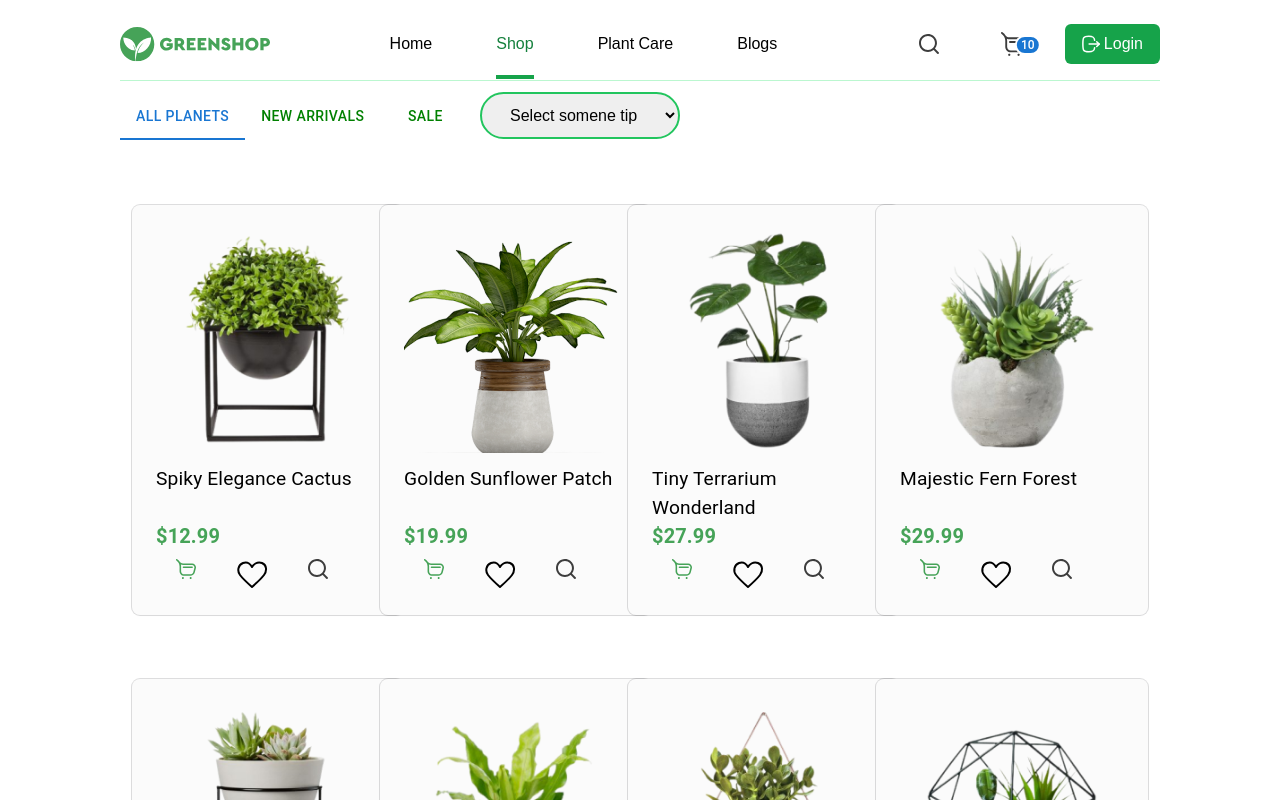
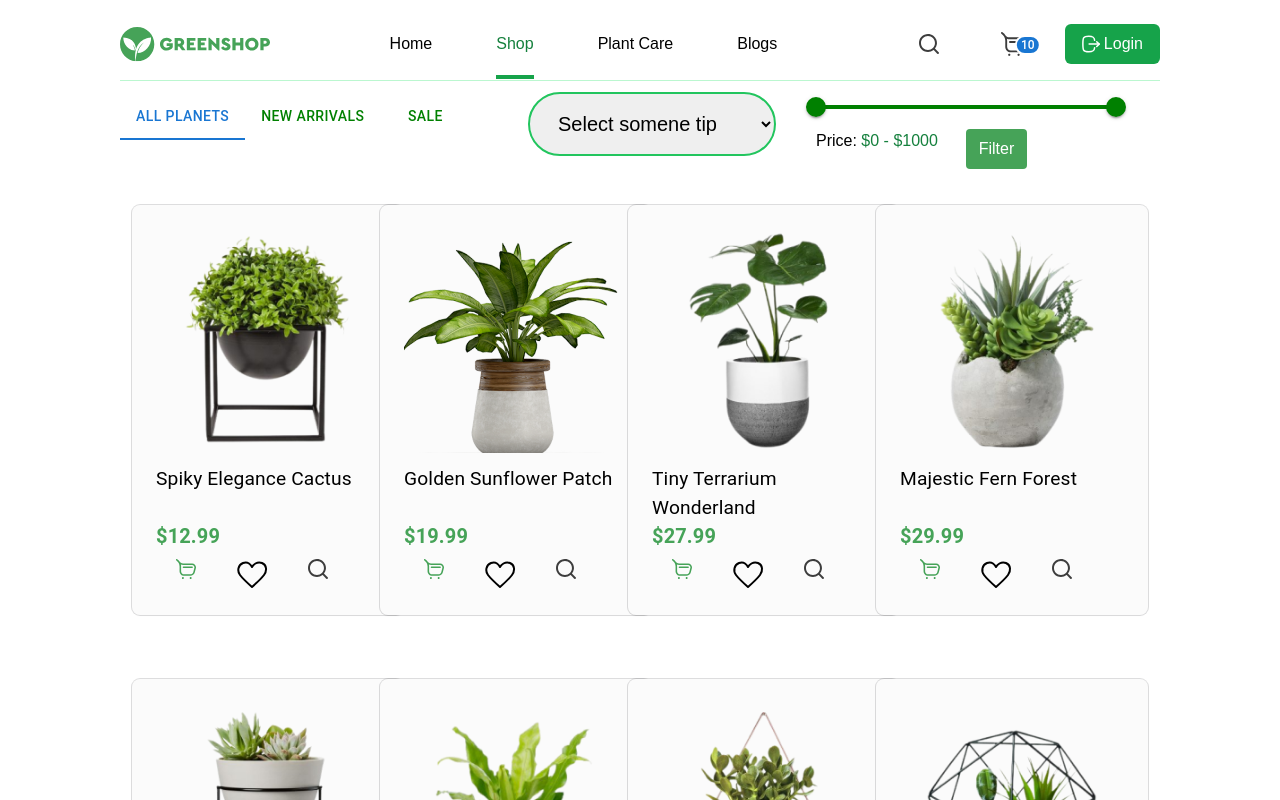
Before and after one commit to YahyobekRahimov/greenshop, a React (Vite) app: page /shop in a window 1280 px wide. Shown: the top 800 px of the page. Built offline with nearby package versions, Linux system fonts and the light colour scheme; a web font is replaced by a local one.

Commit message:
add price range

```diff
--- a/package.json
+++ b/package.json
@@ -15,6 +15,7 @@
     "@mui/icons-material": "^5.15.3",
     "@mui/lab": "^5.0.0-alpha.160",
     "@mui/material": "^5.15.4",
+    "@mui/material-next": "^6.0.0-alpha.117",
     "@react-spring/web": "^9.7.3",
     "@reduxjs/toolkit": "^2.0.1",
     "react": "^18.2.0",
--- /dev/null
+++ b/src/components/Slider.jsx
@@ -0,0 +1,51 @@
+import * as React from 'react';
+import Box from '@mui/material/Box';
+import Slider from '@mui/material/Slider';
+import Button from '../components/Button'
+
+
+function valuetext(value) {
+    return `${value}`;
+}
+
+
+export default function RangeSlider() {
+    const [value, setValue] = React.useState([0, 1000]);
+    const handleChange = (event, newValue) => {
+        setValue(newValue);
+    };
+
+    return (
+        <div>
+            <Box sx={{ width: 300 }}>
+                <Slider
+                    getAriaLabel={() => 'Price range'}
+                    value={value}
+                    onChange={handleChange}
+                    valueLabelDisplay="auto"
+                    getAriaValueText={valuetext}
+                    min={0}
+                    max={1000}
+                    sx={{
+                        color: 'green',
+                        '& .MuiSlider-thumb': {
+                            '&:hover, &.Mui-focusVisible': {
+                                boxShadow: '0px 0px 0px 8px rgba(0, 128, 0, 0.16)',
+                            },
+                        },
+                        '& .MuiSlider-track': {
+                            backgroundColor: 'green',
+                        },
+                        '& .MuiSlider-rail': {
+                            backgroundColor: 'green',
+                        },
+                    }}
+                />
+            </Box>
+            <div className="flex gap-7">
+                <h1>Price: <span  className="text-green-700 ">${value[0]} - ${value[1]}</span></h1>
+                <Button  classes="hover:bg-primaryDark py-[0.5rem] px-[0.8rem] rounded bg-primary text-white">Filter</Button>
+            </div>
+        </div>
+    );
+}
--- a/src/pages/Shop/Category.jsx
+++ b/src/pages/Shop/Category.jsx
@@ -1,4 +1,5 @@
 import React from 'react';
+import Silder from '../../components/Slider'
 
 export default function Category() {
   function handelsub(e) {
@@ -6,12 +7,15 @@ export default function Category() {
   }
 
   return (
-    <div className="mt-5 absolute top-[4.5rem] left-[30rem]">
+    <div className="flex gap-10 mt-5 absolute top-[4.5rem] left-[33rem]">
       <select
         onChange={handelsub}
         name="category"
         id=""
         className="
+        h-[4rem]
+        w-[15.5rem]
+        text-xl
           py-3 px-6
           rounded-full
           border-2 border-green-500
@@ -30,7 +34,7 @@ export default function Category() {
         <option className=" rounded-full " value="Gardening">Gardening</option>
         <option className=" rounded-full " value="Accessories">Accessories</option>
       </select>
-
+      <Silder></Silder>
     </div>
   );
 }
--- a/src/pages/Shop/Tab.jsx
+++ b/src/pages/Shop/Tab.jsx
@@ -32,6 +32,7 @@ export default function LabTabs() {
          aria-label="lab API tabs example"
          sx={{
            '& .Mui-selected': {
+            font:"36px",
              borderBottomStyle:"green",
              color: "green",
              backgroundColor: 'green',
```
Also changed, not shown: 1 other file (tests, documents, lock files or other folders).
